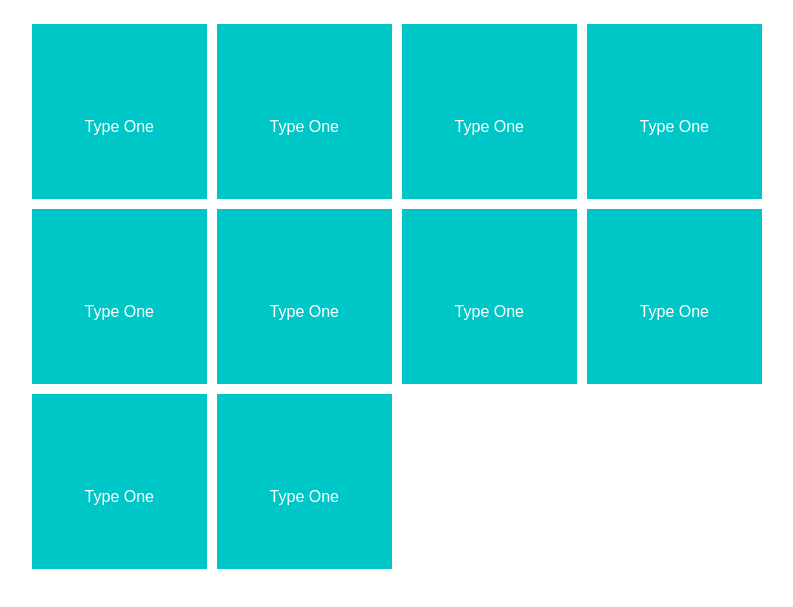
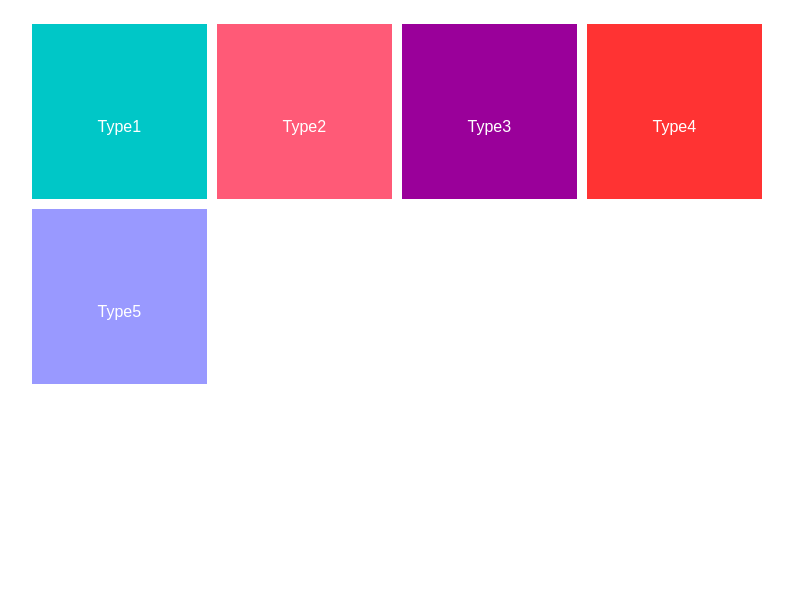
Before and after one commit to melissajclark/content-filtering, a website: page index.html in a window 1280 px wide. Shown: the part 125-732 px from the top of the page, without its empty margins (210-1003 px from the left). Drawn offline with nearby package versions, Linux system fonts and the light colour scheme; files that its build step writes are made by us from their sources.

Commit message:
updated so there is one single set of 5

```diff
--- a/index.html
+++ b/index.html
@@ -16,46 +16,24 @@
 		<div class="container filterable">
 
 			<section class="filterableItem type1">
-				<p> Type One</p>
+				<p>type1</p>
 			</section>
 
-			<section class="filterableItem type1">
-				<p> Type One</p>
+			<section class="filterableItem type2">
+				<p>type2</p>
 			</section>
 
-			<section class="filterableItem type1">
-				<p> Type One</p>
+			<section class="filterableItem type3">
+				<p>type3</p>
 			</section>
 
-			<section class="filterableItem type1">
-				<p> Type One</p>
+			<section class="filterableItem type4">
+				<p>type4</p>
 			</section>
 
-			<section class="filterableItem type1">
-				<p> Type One</p>
+			<section class="filterableItem type5">
+				<p>type5</p>
 			</section>
-
-			<section class="filterableItem type1">
-				<p> Type One</p>
-			</section>
-
-			<section class="filterableItem type1">
-				<p> Type One</p>
-			</section>
-
-			<section class="filterableItem type1">
-				<p> Type One</p>
-			</section>
-
-			<section class="filterableItem type1">
-				<p> Type One</p>
-			</section>
-
-			<section class="filterableItem type1">
-				<p> Type One</p>
-			</section>
-
-
 
 		</div><!-- container -->
 
```
